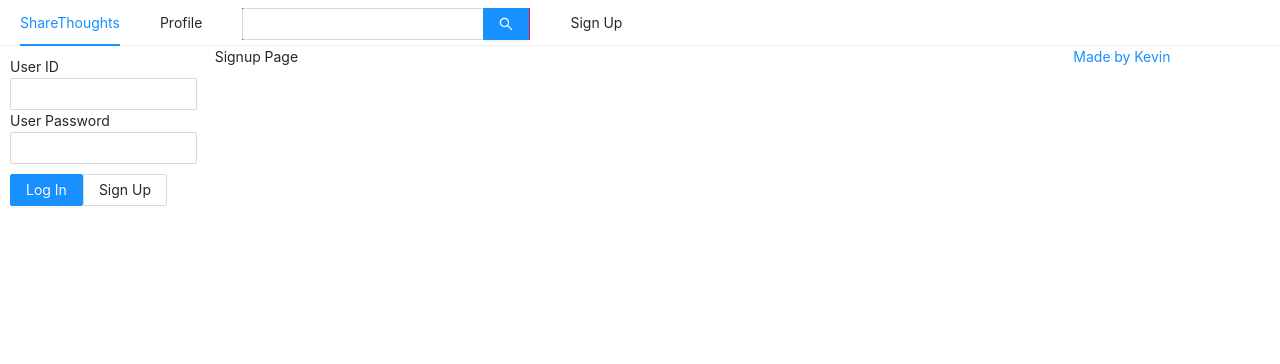
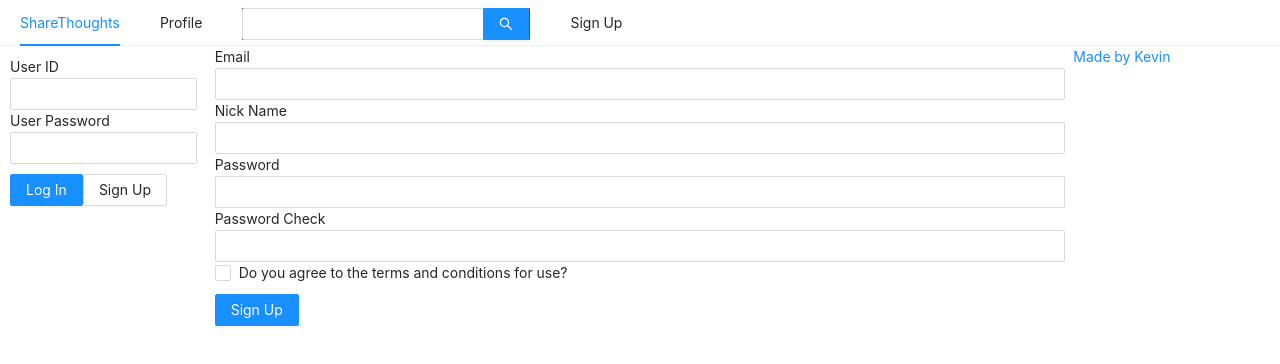
Before and after one commit to Jaehan-Kevin-Kim/ShareThoughts, a Next.js app in the folder front/: page /signup in a window 1280 px wide. Shown: the top 364 px of the page. Built offline with nearby package versions, Linux system fonts and the light colour scheme.

Commit message:
Completed all logics for signup page

```diff
--- /dev/null
+++ b/front/hooks/useInput.js
@@ -0,0 +1,12 @@
+import React, { useState, useCallback } from "react";
+
+const useInput = (initialValue = null) => {
+  const [value, setValue] = useState(initialValue);
+  const handler = useCallback((e) => {
+    setValue(e.target.value);
+  }, []);
+
+  return [value, handler];
+};
+
+export default useInput;
--- a/front/pages/signup.js
+++ b/front/pages/signup.js
@@ -1,14 +1,110 @@
 import Head from "next/head";
 import AppLayout from "../components/AppLayout";
+import { Button, Form, Input, Checkbox } from "antd";
+import { useCallback, useState } from "react";
+import useInput from "./../hooks/useInput";
+import styled from "@emotion/styled";
+
+const ErrorMessage = styled.div`
+  color: red;
+`;
 
 const signup = () => {
+  const [email, onChangeEmail] = useInput("");
+  const [nickname, onChangeNickname] = useInput("");
+  const [password, onChangePassword] = useInput("");
+  const [passwordCheck, setPasswordCheck] = useState("");
+  const [passwordError, setPasswordError] = useState(false);
+  const [passwordLengthError, setPasswordLengthError] = useState(false);
+  const [term, setTerm] = useState("");
+  const [termError, setTermError] = useState(false);
+
+  const onChangePasswordCheck = useCallback(
+    (e) => {
+      setPasswordCheck(e.target.value);
+      setPasswordLengthError(e.target.value.length < 8);
+      setPasswordError(e.target.value !== password);
+    },
+    [password],
+  );
+  const onChangeTerm = useCallback((e) => {
+    console.log(e.target.checked);
+    setTerm(e.target.checked);
+    setTermError(false);
+  }, []);
+
+  const onSubmit = useCallback(() => {
+    if (password.length < 8) {
+      return setPasswordLengthError(true);
+    }
+
+    if (password !== passwordCheck) {
+      return setPasswordError(true);
+    }
+    if (!term) {
+      console.log(term);
+      return setTermError(true);
+    }
+    console.log(email, nickname, password);
+    dispatch({
+      type: SIGN_UP_REQUEST,
+      data: { email, password, nickname },
+    });
+  }, [password, passwordCheck, term]);
+
   return (
     <>
       <Head>
         <title>Sign Up | Share Thoughts</title>
       </Head>
       <AppLayout>
-        <div>Signup Page</div>
+        <Form onFinish={onSubmit}>
+          <div>
+            <label htmlFor="user-email">Email</label> <br />
+            <Input name="user-email" type="email" value={email} required onChange={onChangeEmail} />
+          </div>
+          <div>
+            <label htmlFor="user-nickname">Nick Name</label> <br />
+            <Input name="user-nickname" value={nickname} required onChange={onChangeNickname} />
+          </div>
+          <div>
+            <label htmlFor="user-password">Password</label> <br />
+            <Input
+              name="user-password"
+              type="password"
+              value={password}
+              required
+              onChange={onChangePassword}
+            />
+          </div>
+          <div>
+            <label htmlFor="user-password-check">Password Check</label> <br />
+            <Input
+              name="user-password-check"
+              type="password"
+              value={passwordCheck}
+              required
+              onChange={onChangePasswordCheck}
+            />
+            {passwordLengthError && (
+              <ErrorMessage>Password should be longer than 8 characters!</ErrorMessage>
+            )}
+            {passwordError && <ErrorMessage>Password is not matched!</ErrorMessage>}
+          </div>
+          <div>
+            <Checkbox name="user-term" checked={term} onChange={onChangeTerm}>
+              Do you agree to the terms and conditions for use?
+            </Checkbox>
+            {termError && (
+              <ErrorMessage>You have to agree to the terms and conditions.</ErrorMessage>
+            )}
+          </div>
+          <div style={{ marginTop: "10px" }}>
+            <Button type="primary" htmlType="submit">
+              Sign Up
+            </Button>
+          </div>
+        </Form>
       </AppLayout>
     </>
   );
```
